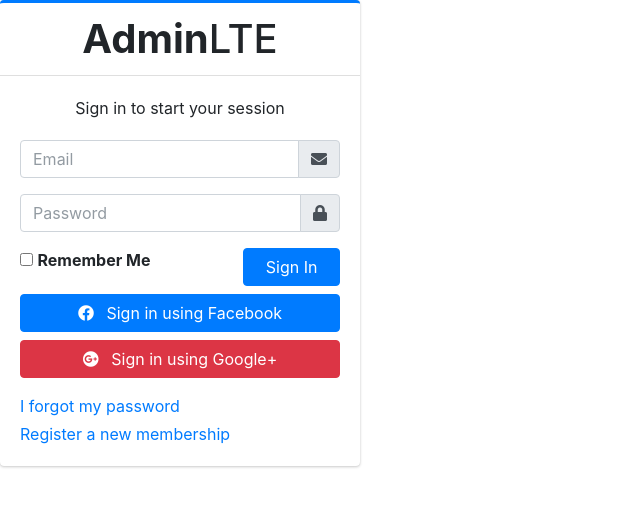
After one commit to Hamadah2O2/ZonaShare, a PHP site: page /loginlte.php in a window 1280 px wide. The commit adds this page. Shown: the top 507 px of the page, without its empty margins (0-640 px from the left). Run offline with PHP 8.4, Linux system fonts and the light colour scheme; some libraries are stand-ins or nearby versions.

Commit message:
Update Tampilan 0

```diff
--- a/funcvar.php
+++ b/funcvar.php
@@ -33,6 +33,11 @@
   return sprintf("%.{$decimals}f", $bytes / pow(1024, $factor))." $size[$factor]";
 }
 
+function base_url(){
+  $bu = "xamphost/dkis_share_konsep_4";
+  return $bu;
+}
+
 $user_limit = 5000000;
 $perusahaan = "TI";
 ?>
--- /dev/null
+++ b/loginlte.php
@@ -0,0 +1,84 @@
+<!DOCTYPE html>
+<html lang="en">
+<head>
+  <meta charset="UTF-8">
+  <meta http-equiv="X-UA-Compatible" content="IE=edge">
+  <title>Login</title>
+
+   <!-- Google Font: Source Sans Pro -->
+  <link rel="styesheet" href="https://fonts.googleapis.com/css?family=Source+Sans+Pro:300,400,400i,700&display=fallback">
+  <!-- Font Awesome -->
+  <link rel="stylesheet" href="../../plugins/fontawesome-free/css/all.min.css">
+  <!-- icheck bootstrap -->
+  <link rel="stylesheet" href="../../plugins/icheck-bootstrap/icheck-bootstrap.min.css">
+  <!-- Theme style -->
+  <link rel="stylesheet" href="../../dist/css/adminlte.min.css">
+</head>
+<body>
+  <div class="login-box">
+  <!-- /.login-logo -->
+  <div class="card card-outline card-primary">
+    <div class="card-header text-center">
+      <a href="../../index2.html" class="h1"><b>Admin</b>LTE</a>
+    </div>
+    <div class="card-body">
+      <p class="login-box-msg">Sign in to start your session</p>
+
+      <form action="../../index3.html" method="post">
+        <div class="input-group mb-3">
+          <input type="email" class="form-control" placeholder="Email">
+          <div class="input-group-append">
+            <div class="input-group-text">
+              <span class="fas fa-envelope"></span>
+            </div>
+          </div>
+        </div>
+        <div class="input-group mb-3">
+          <input type="password" class="form-control" placeholder="Password">
+          <div class="input-group-append">
+            <div class="input-group-text">
+              <span class="fas fa-lock"></span>
+            </div>
+          </div>
+        </div>
+        <div class="row">
+          <div class="col-8">
+            <div class="icheck-primary">
+              <input type="checkbox" id="remember">
+              <label for="remember">
+                Remember Me
+              </label>
+            </div>
+          </div>
+          <!-- /.col -->
+          <div class="col-4">
+            <button type="submit" class="btn btn-primary btn-block">Sign In</button>
+          </div>
+          <!-- /.col -->
+        </div>
+      </form>
+
+      <div class="social-auth-links text-center mt-2 mb-3">
+        <a href="#" class="btn btn-block btn-primary">
+          <i class="fab fa-facebook mr-2"></i> Sign in using Facebook
+        </a>
+        <a href="#" class="btn btn-block btn-danger">
+          <i class="fab fa-google-plus mr-2"></i> Sign in using Google+
+        </a>
+      </div>
+      <!-- /.social-auth-links -->
+
+      <p class="mb-1">
+        <a href="forgot-password.html">I forgot my password</a>
+      </p>
+      <p class="mb-0">
+        <a href="register.html" class="text-center">Register a new membership</a>
+      </p>
+    </div>
+    <!-- /.card-body -->
+  </div>
+  <!-- /.card -->
+</div>
+<!-- /.login-box -->
+</body>
+</html>
```
Also changed, not shown: db/dkis.sql (renamed from dkis.sql), indexadlte.php (added).
